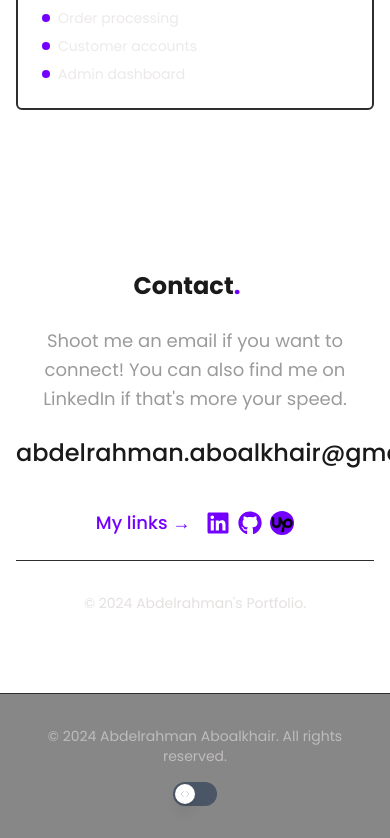
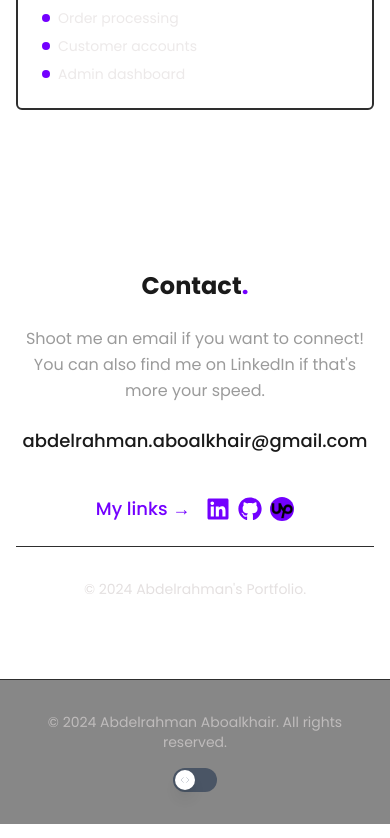
Before and after one commit to Abdelrahman-Aboalkhair/abdelrahman-portfolio, a Next.js app: page / in a window 390 px wide. Shown: the part 5294-6132 px from the top of the page. Built offline with nearby package versions, Linux system fonts and the light colour scheme.

Commit message:
fix: contact section

```diff
--- a/components/sections/contact/Contact.js
+++ b/components/sections/contact/Contact.js
@@ -40,7 +40,7 @@ const Contact = () => {
         {/* Section Title */}
         <motion.div className="mb-4" variants={itemVariants}>
           <OverlayReveal trigger="whileInView" delay={0.5} duration={0.8}>
-            <h2 className="text-2xl sm:text-3xl lg:text-5xl font-bold mr-4">
+            <h2 className="text-2xl sm:text-3xl lg:text-5xl font-bold">
               Contact<span className="text-[#7300FF]">.</span>
             </h2>
           </OverlayReveal>
@@ -48,7 +48,7 @@ const Contact = () => {
 
         {/* Contact Description */}
         <OverlayReveal>
-          <p className="text-lg sm:text-lg text-light-gray mb-4 leading-relaxed max-w-2xl mx-auto">
+          <p className="text-md sm:text-lg text-light-gray mb-4 leading-relaxed max-w-2xl mx-auto">
             Shoot me an email if you want to connect! You can also find me on
             LinkedIn if that's more your speed.
           </p>
@@ -61,7 +61,7 @@ const Contact = () => {
               href="mailto:abdelrahman.aboalkhair@gmail.com"
               whileHover={{ scale: 1.05 }}
               whileTap={{ scale: 0.95 }}
-              className="text-2xl sm:text-xl font-medium inline-block"
+              className="text-lg sm:text-xl font-medium inline-block"
             >
               abdelrahman.aboalkhair@gmail.com
             </motion.a>
```
